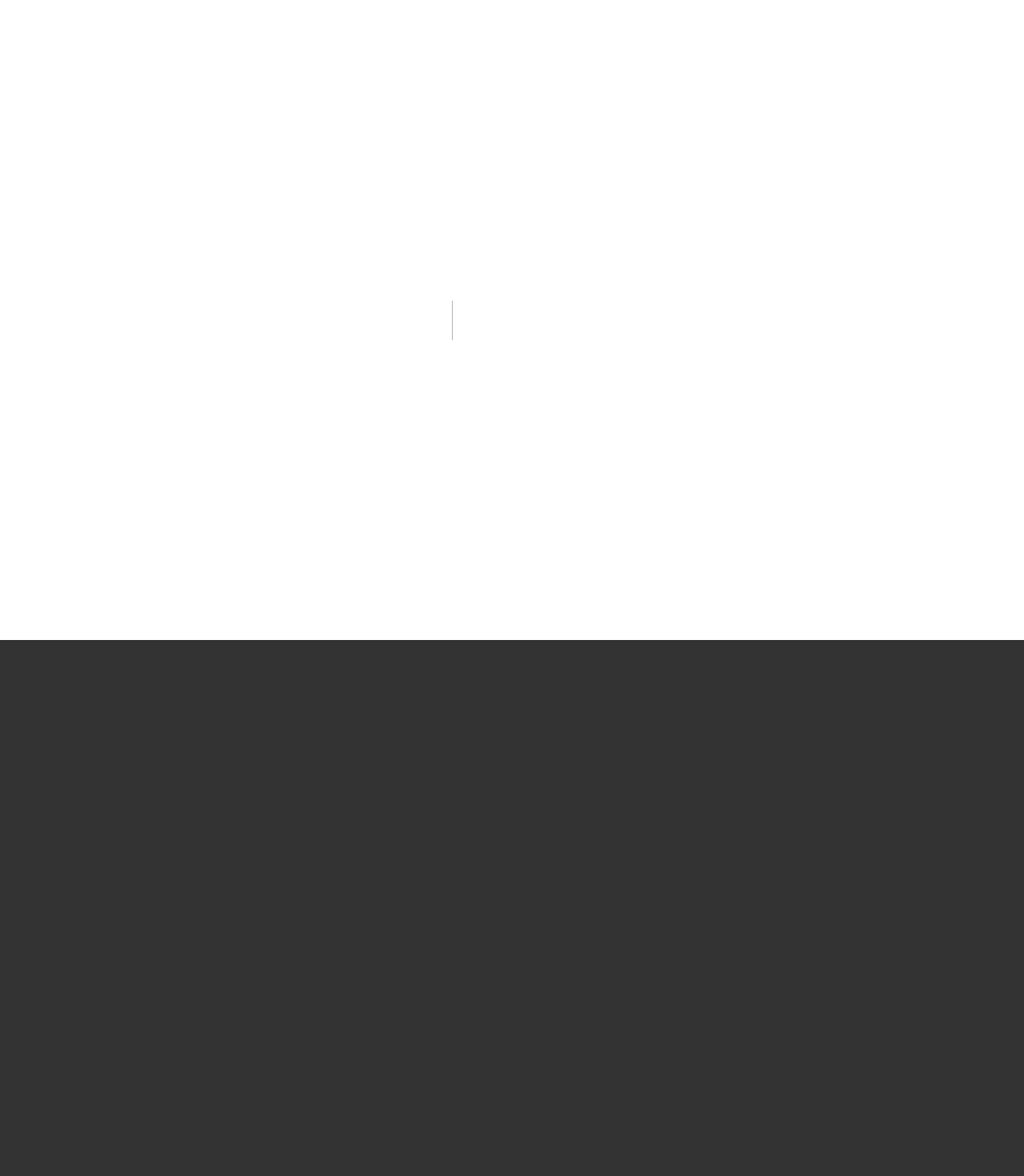
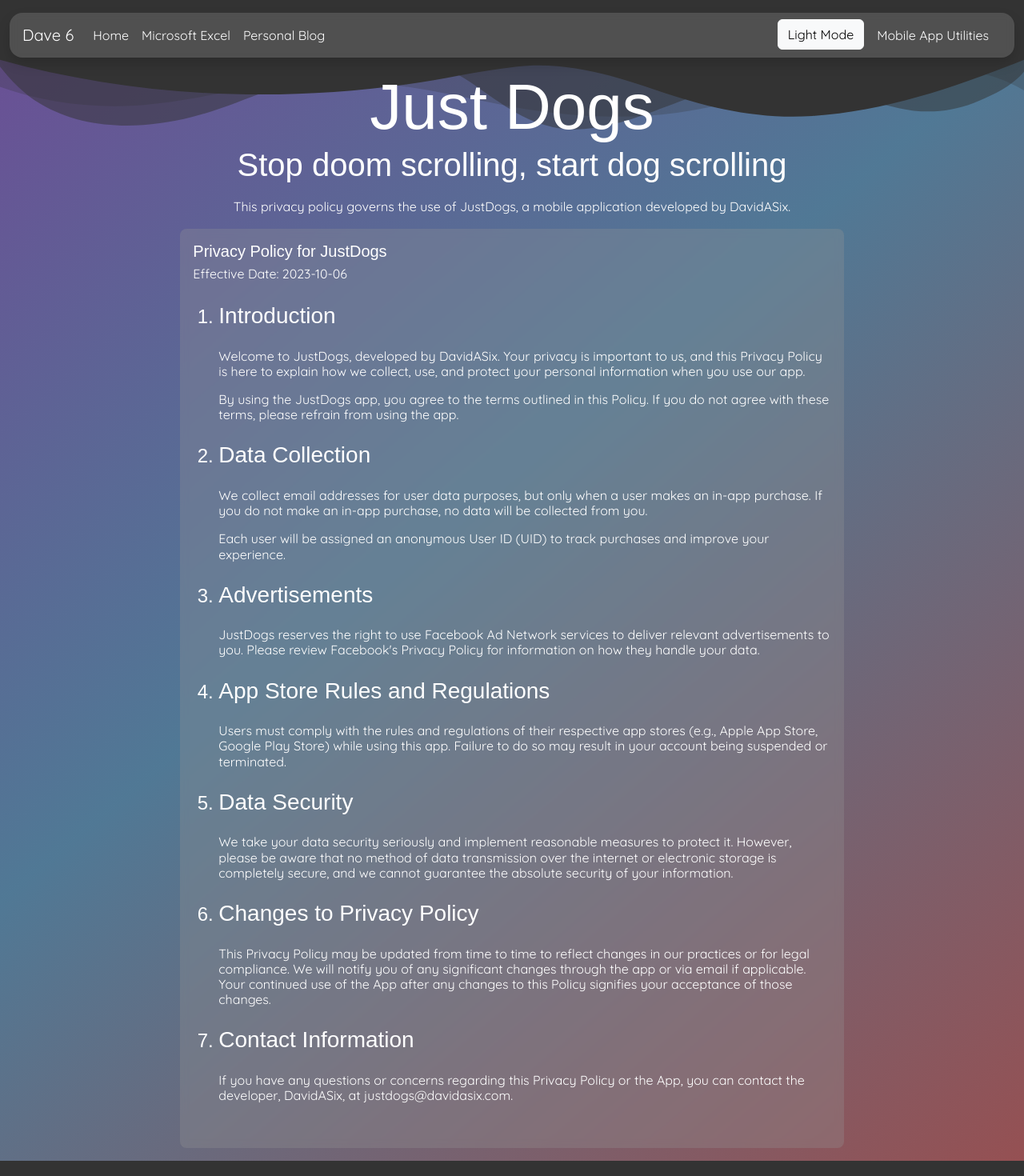
Before and after one commit to DavidASix/davidasix.com, a Next.js app: page /privacy-policies/just-dogs in a window 1280 px wide. Before the commit this address had no page. Shown: the top 1470 px of the page at 80% size. Before the commit the page ends 800 px from the top, so only its background shows below. Built offline with nearby package versions, Linux system fonts and the light colour scheme; a web font is replaced by a local one.

Commit message:
Created privacy policy for just dogs app, added link to pp page

```diff
--- a/src/pages/privacy-policies/index.js
+++ b/src/pages/privacy-policies/index.js
@@ -6,7 +6,8 @@
 import CurveHeader from 'src/components/CurveHeader';
 
 let policies = [
-  {title: 'Midwife Assist', url: '/privacy-policies/midwife-assist'}
+  {title: 'Midwife Assist', url: '/privacy-policies/midwife-assist'},
+  {title: 'JustDogs', url: '/privacy-policies/just-dogs'},
 ]
 
 export default function PrivacyPolicies() {
--- /dev/null
+++ b/src/pages/privacy-policies/just-dogs.js
@@ -0,0 +1,108 @@
+import Head from 'next/head';
+import React from 'react'
+import cs from "src/styles/common.module.css";
+
+import NavigationLayout from 'src/components/NavigationLayout/';
+import CurveHeader from 'src/components/CurveHeader';
+
+const policy = [
+    {
+        title: 'Introduction',
+        paragraphs: [
+            "Welcome to JustDogs, developed by DavidASix. Your privacy is important to us, and this Privacy Policy is here to explain how we collect, use, and protect your personal information when you use our app.",
+            "By using the JustDogs app, you agree to the terms outlined in this Policy. If you do not agree with these terms, please refrain from using the app."
+        ]
+    },
+    {
+        title: 'Data Collection',
+        paragraphs: [
+            "We collect email addresses for user data purposes, but only when a user makes an in-app purchase. If you do not make an in-app purchase, no data will be collected from you.",
+            "Each user will be assigned an anonymous User ID (UID) to track purchases and improve your experience."
+        ]
+    },
+    {
+        title: 'Advertisements',
+        paragraphs: [
+            "JustDogs reserves the right to use Facebook Ad Network services to deliver relevant advertisements to you. Please review Facebook's Privacy Policy for information on how they handle your data."
+        ]
+    },
+    {
+        title: 'App Store Rules and Regulations',
+        paragraphs: [
+            "Users must comply with the rules and regulations of their respective app stores (e.g., Apple App Store, Google Play Store) while using this app. Failure to do so may result in your account being suspended or terminated."
+        ]
+    },
+    {
+        title: 'Data Security',
+        paragraphs: [
+            "We take your data security seriously and implement reasonable measures to protect it. However, please be aware that no method of data transmission over the internet or electronic storage is completely secure, and we cannot guarantee the absolute security of your information."
+        ]
+    },
+    {
+        title: 'Changes to Privacy Policy',
+        paragraphs: [
+            "This Privacy Policy may be updated from time to time to reflect changes in our practices or for legal compliance. We will notify you of any significant changes through the app or via email if applicable. Your continued use of the App after any changes to this Policy signifies your acceptance of those changes."
+        ]
+    },
+    {
+        title: 'Contact Information',
+        paragraphs: [
+            "If you have any questions or concerns regarding this Privacy Policy or the App, you can contact the developer, DavidASix, at justdogs@davidasix.com."
+        ]
+    }
+];
+
+
+export default function MidwifeAssist() {
+  return (
+    <>
+      <Head>
+        <title>Just Dogs | DavidASix</title>
+      </Head>
+      <NavigationLayout>
+        <section className={`${cs.header}`} />
+
+        <section className={`row d-flex justify-content-center align-items-start align-content-start ${cs.maxSection} ${cs.heroSection} ${cs.stickyParent} p-0`}>
+          <div className={`col-12 p-0 ${cs.center} flex-column`} style={{zIndex: 30}}>
+            <h2 className={`m-3 mb-0 headerFont display-1 text-center`}>
+                Just Dogs
+            </h2>
+            <h3 className={`m-3 mt-0 headerFont display-6 text-center`}>
+                Stop doom scrolling, start dog scrolling
+            </h3>
+            <p className={`text-center d-none d-lg-flex`}>
+              This privacy policy governs the use of JustDogs, a mobile application developed by DavidASix.
+            </p>
+          </div>
+          <div
+            className={`row col-lg-8 col-12`}
+            style={{ zIndex: 30, top: 40 + 8 + 8 + 16 + 16 }}
+          >
+            <div className={`${cs.frosted} col-12 rounded-3 d-flex flex-column p-3 mb-3`}>
+                <h2 className="headerFont m-0 mb-1 h5">
+                    Privacy Policy for JustDogs
+                </h2>
+                <span>Effective Date: 2023-10-06</span>
+                <ol className='headerFont'>
+                    {policy.map((section, i) => (
+                    <li key={i} className='headerFont h4 my-4'>
+                        <h3 className='headerFont h3 mb-4'>{section.title}</h3>
+                        {section.paragraphs.map((p, j) => (
+                            <p key={j} className='h6 my-3'>
+                                {p}
+                            </p>
+                        ))}
+                    </li>
+                    ))}
+                </ol>
+
+            </div>
+          </div>
+
+          <CurveHeader style={{zIndex: 10}}/>
+        </section>
+
+      </NavigationLayout>
+    </>
+  );
+}
```
